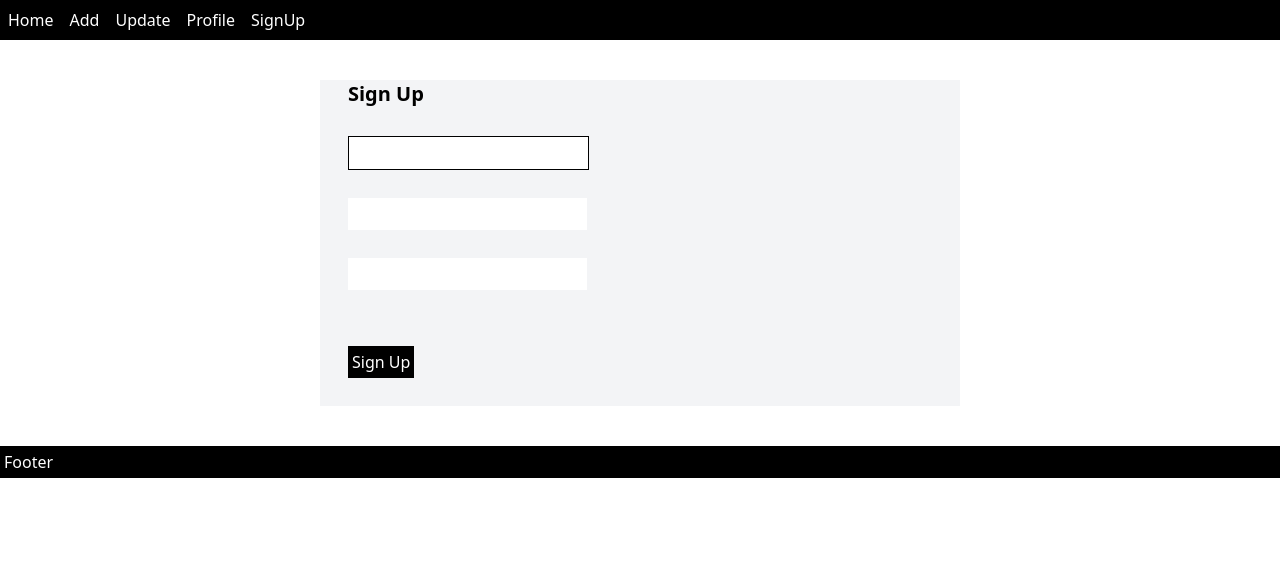
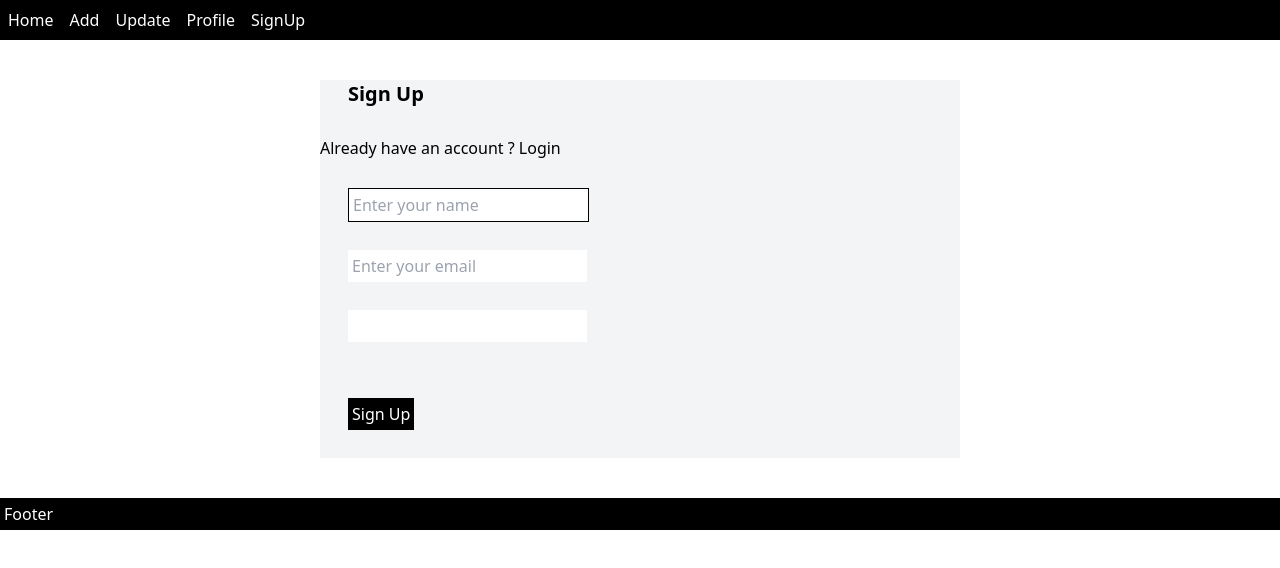
Before and after one commit to toffee-k21/e-com-dash, a React (Create React App) app in the folder front-end/: page /sign in a window 1280 px wide. Shown: the top 568 px of the page. Built offline with nearby package versions, Linux system fonts and the light colour scheme.

Commit message:
login page

```diff
--- a/front-end/src/pages/Sign.js
+++ b/front-end/src/pages/Sign.js
@@ -6,6 +6,7 @@ const Sign = () => {
     const [name,setName] = useState('')
     const [email,setEmail] = useState('')
     const [password,setPassword] = useState('')
+    const [isSignUp,setIsSignUp] = useState(true)
     const navigate = useNavigate();
 
     const auth = localStorage.getItem("user")
@@ -14,11 +15,16 @@ const Sign = () => {
         navigate('/')
       }
     },[])
+const switchLogSign = () =>{
+ setIsSignUp(!isSignUp)
+}
 
   const  handleSign = async ( )=>{
         console.log(name,email,password)
         // JSON.stringify() is a method in JavaScript used to convert a JavaScript object or value into a JSON string.
         // JSON.parse() is a method in js used to convert a JSON string into js object
+
+        if (isSignUp){
           const result = await fetch("http://localhost:5000/register",{
             method:"Post",
             body:JSON.stringify({name:name,email:email,password:password}),
@@ -26,7 +32,7 @@ const Sign = () => {
               "Content-Type" : "application/json"
             }
           })
-        console.log(result)
+          // console.log(result)
           const data = await result.json();
           console.log(data)
           localStorage.setItem("user",JSON.stringify(data));
@@ -34,14 +40,29 @@ const Sign = () => {
           navigate("/")
         }
 
+        if(!isSignUp){
+          const result = await fetch("http://localhost:5000/login",{
+            method: "post",
+            body:JSON.stringify({email:email,password:password}),
+            headers:{
+              " Content-Type": "application/json"
+            }
+          })
+          const data = await result.json();
+          console.log(data)
+navigate("/")
+        }
+    }
+
   return (
     <div className='m-auto w-1/2 bg-gray-100 my-10'>
-        <h1 className='text-xl font-semibold m-7'>Sign Up</h1>
+        <h1 className='text-xl font-semibold m-7'>{isSignUp?"Sign Up":"Login"}</h1>
         <div>
-            <input name="name" value={name} onChange={(e)=>setName(e.target.value)} className='border-[1px] border-black p-1 m-7 block' type="text"/>
-            <input name="email" onChange={(e)=>setEmail(e.target.value)} className='p-1 m-7 block' type="email"/>
-            <input name="password" onChange={(e)=>setPassword(e.target.value)}className='p-1 m-7 block' type="password"/>
-            <button onClick={handleSign} className='bg-black text-white p-1 m-7 '>Sign Up</button>
+        <div onClick={switchLogSign}>{isSignUp?"Already have an account ? Login" :"Create a new account"}</div>
+          {isSignUp?  <input name="name" value={name} onChange={(e)=>setName(e.target.value)} className='border-[1px] border-black p-1 m-7 block' placeholder='Enter your name' type="text"/>:<div></div>}
+            <input name="email" onChange={(e)=>setEmail(e.target.value)} className='p-1 m-7 block' placeholder='Enter your email' type="email"/>
+            <input name="password" onChange={(e)=>setPassword(e.target.value)}className='p-1 m-7 block' password="Enter your password" type="password"/>
+            <button onClick={handleSign} className='bg-black text-white p-1 m-7 '>{isSignUp ? "Sign Up":"Login"}</button>
         </div>
     </div>
   )
```
Lines whose indentation alone changed are shown as unchanged.
